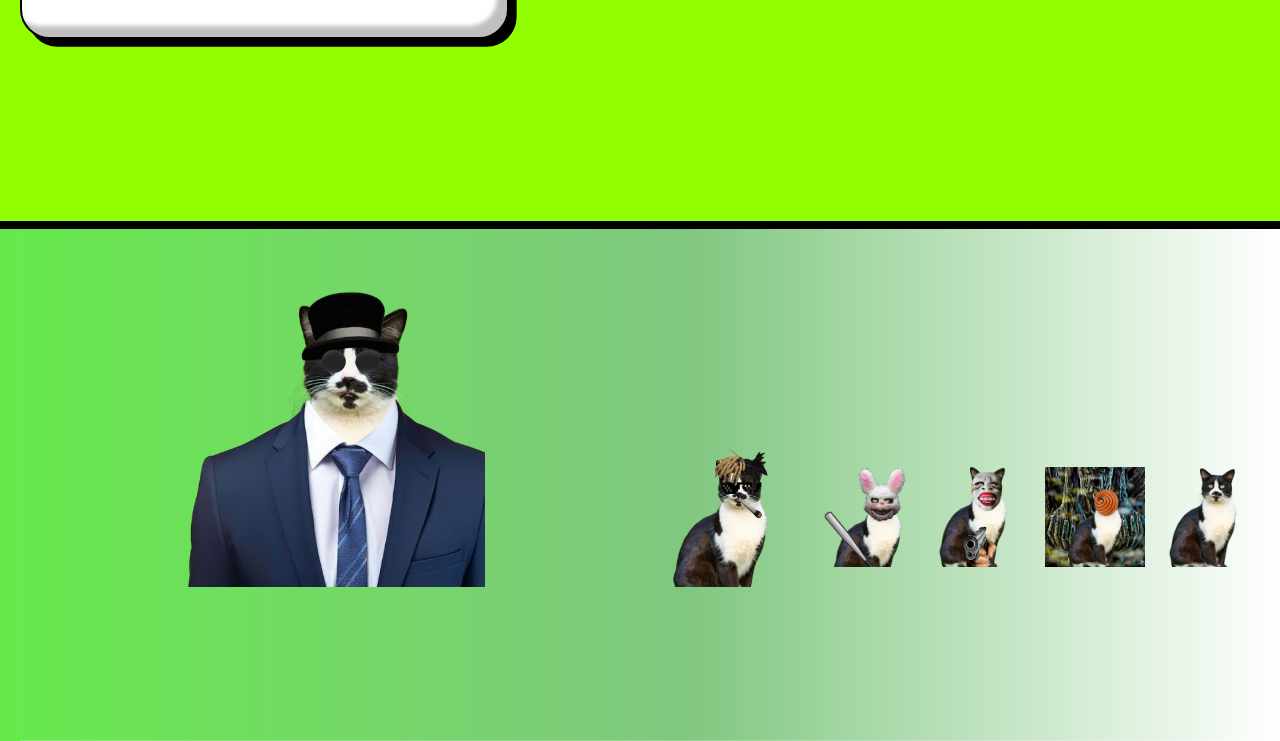
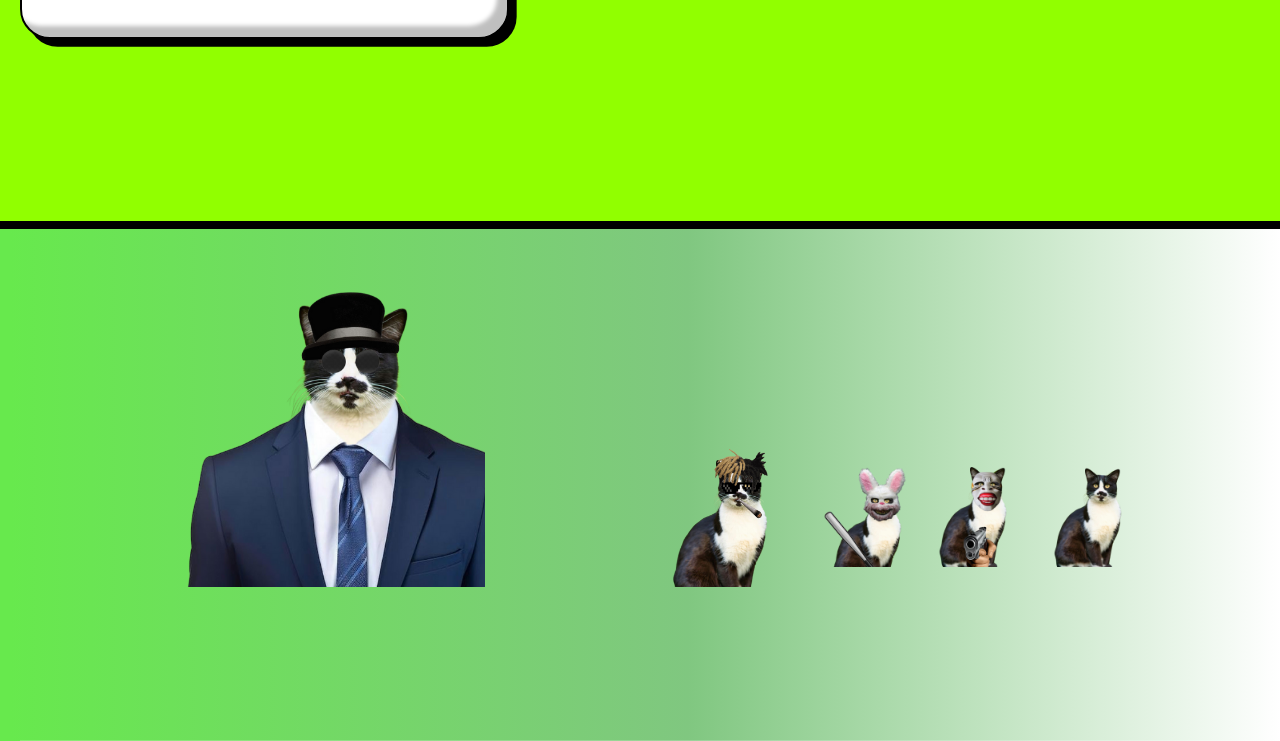
Before and after one commit to nokinokia/juce, a plain HTML site: page index.html in a window 1280 px wide. Shown: the part 2610-3351 px from the top of the page. Drawn offline with Linux system fonts and the light colour scheme.

Commit message:
Update index.html

```diff
--- a/index.html
+++ b/index.html
@@ -218,7 +218,6 @@
 									<img src="img/3.png" width="140px">
 									<img src="img/4.png" width="100px">
 									<img src="img/5.png" width="100px">
-									<img src="img/6.png" width="100px">
  									<img src="img/1.png" width="100px">
 							</div>
 						</div>
```
